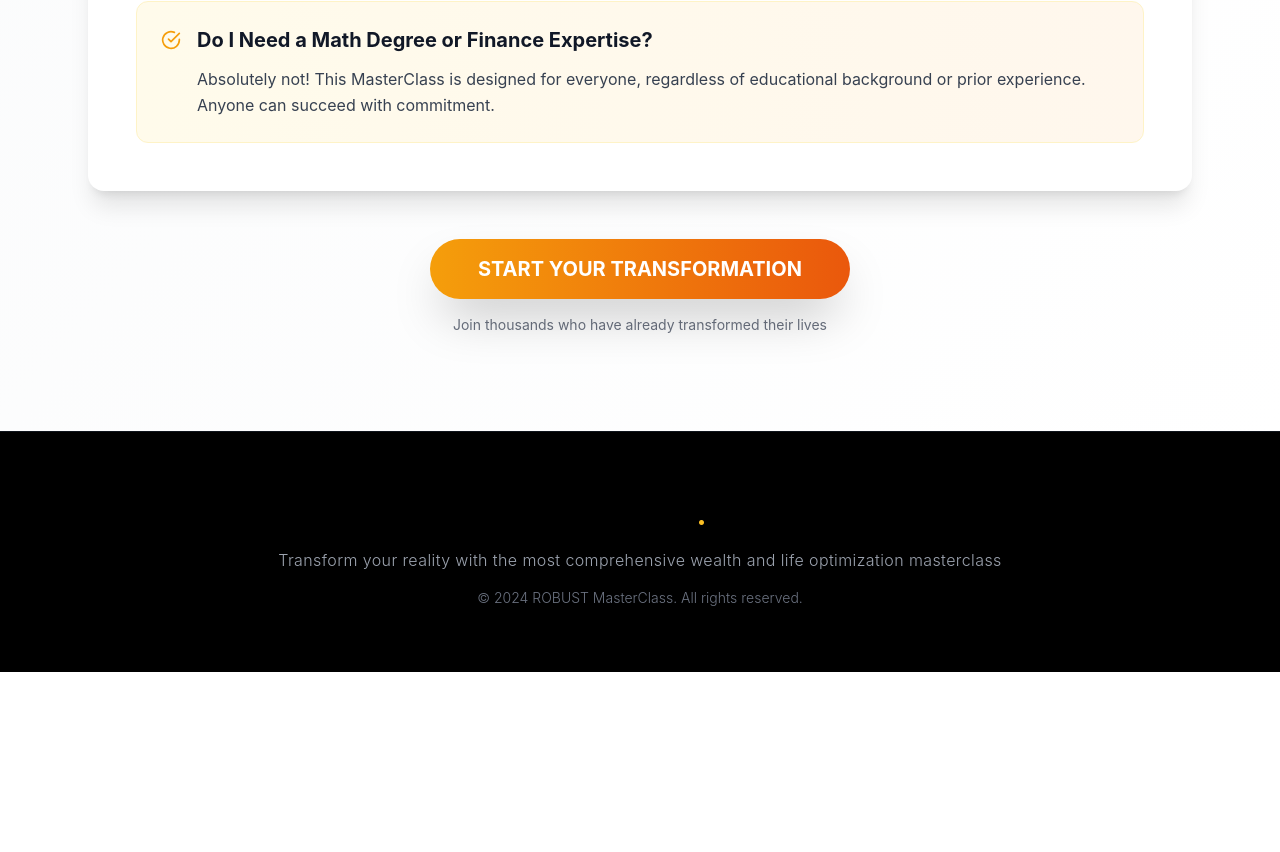
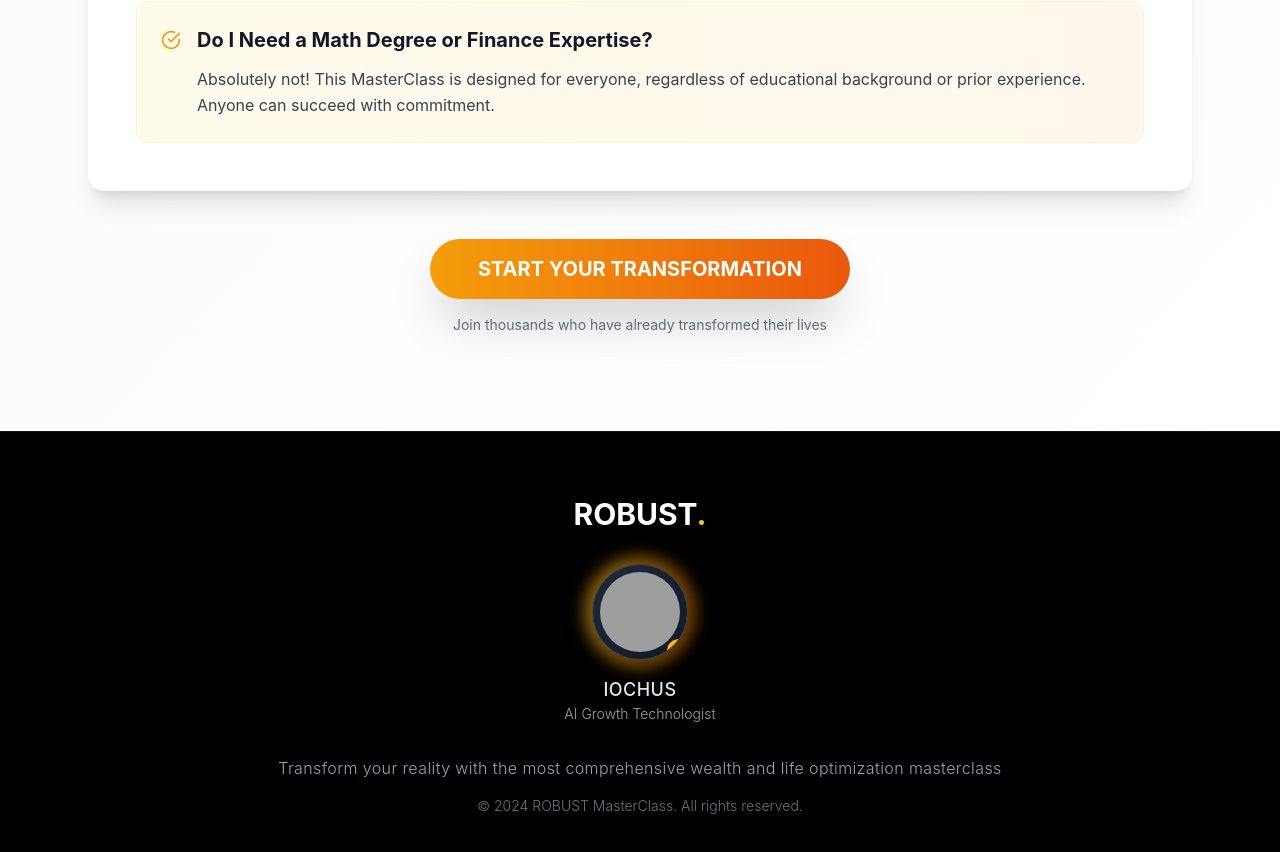
Before and after one commit to IOCHUS/ROBUST, a React (Vite) app: page / in a window 1280 px wide. Shown: the part 4239-5091 px from the top of the page. Before the commit the page ends 4911 px from the top, so only its background shows below. Built offline with nearby package versions, Linux system fonts and the light colour scheme; grey boxes are pictures that could not be loaded.

Commit message:
Updated Footer.tsx

```diff
--- a/src/components/Footer.tsx
+++ b/src/components/Footer.tsx
@@ -1,11 +1,37 @@
 import React from 'react';
+import { ExternalLink } from 'lucide-react';
 
 const Footer: React.FC = () => {
   return (
-    <footer className="py-16 px-4 sm:px-6 lg:px-8 border-t border-gray-800/50 bg-black">
+    <footer className="py-16 px-4 sm:px-6 lg:px-8 border-t border-gray-800/50 bg-black text-white">
       <div className="max-w-7xl mx-auto text-center">
-        <div className="text-3xl font-bold mb-4">
+        <div className="text-3xl font-bold mb-8">
           ROBUST<span className="text-amber-400">.</span>
+        </div>
+
+        <div className="mb-8">
+          <div className="flex flex-col items-center space-y-4">
+            <div className="relative group">
+              <div className="absolute -inset-2 bg-gradient-to-r from-amber-400 via-amber-500 to-amber-600 rounded-full blur opacity-60 group-hover:opacity-90 transition-all duration-700 group-hover:duration-300 animate-pulse"></div>
+              <button
+                onClick={() => window.open('https://www.linkedin.com/in/iochus-automation-25a855383/', '_blank')}
+                className="relative w-24 h-24 bg-gradient-to-br from-gray-800 to-gray-900 rounded-full flex items-center justify-center text-white font-bold hover:scale-105 transition-all duration-500 shadow-xl border border-gray-700 group-hover:border-amber-400/50 overflow-hidden"
+              >
+                <img
+                  src="/src/img/IOCHUS.jpg"
+                  alt="IOCHUS"
+                  className="w-20 h-20 rounded-full object-cover transition-transform duration-500 group-hover:scale-105"
+                />
+                <div className="absolute -bottom-1 -right-1 w-6 h-6 bg-gradient-to-br from-amber-400 to-amber-500 rounded-full flex items-center justify-center shadow-md border border-amber-400/30">
+                  <ExternalLink className="w-3 h-3 text-white" />
+                </div>
+              </button>
+            </div>
+            <div className="text-center">
+              <div className="text-lg font-medium text-gray-200 tracking-wide">IOCHUS</div>
+              <div className="text-sm text-gray-400 font-light">AI Growth Technologist</div>
+            </div>
+          </div>
         </div>
 
         <p className="text-gray-400 mb-4 text-base font-light tracking-wide">
```
